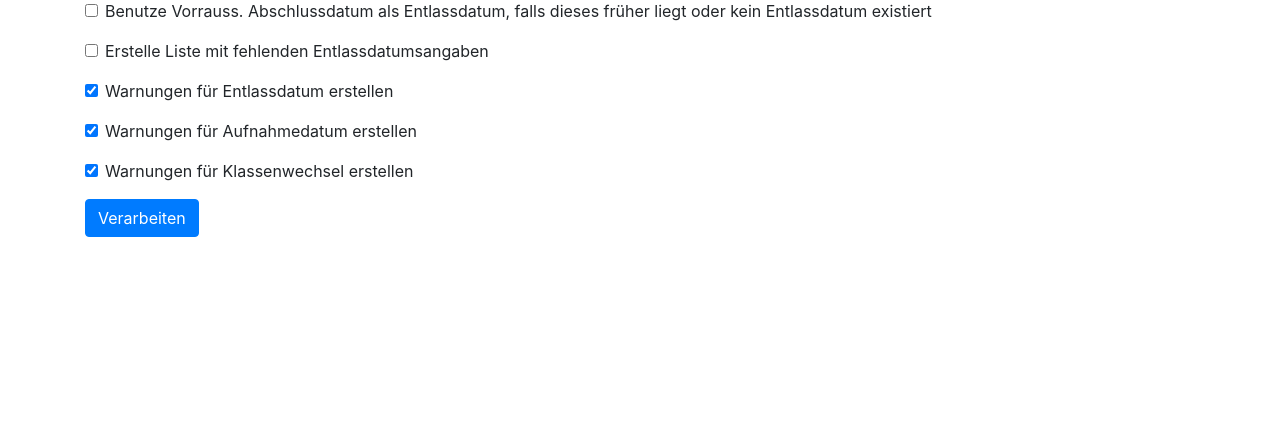
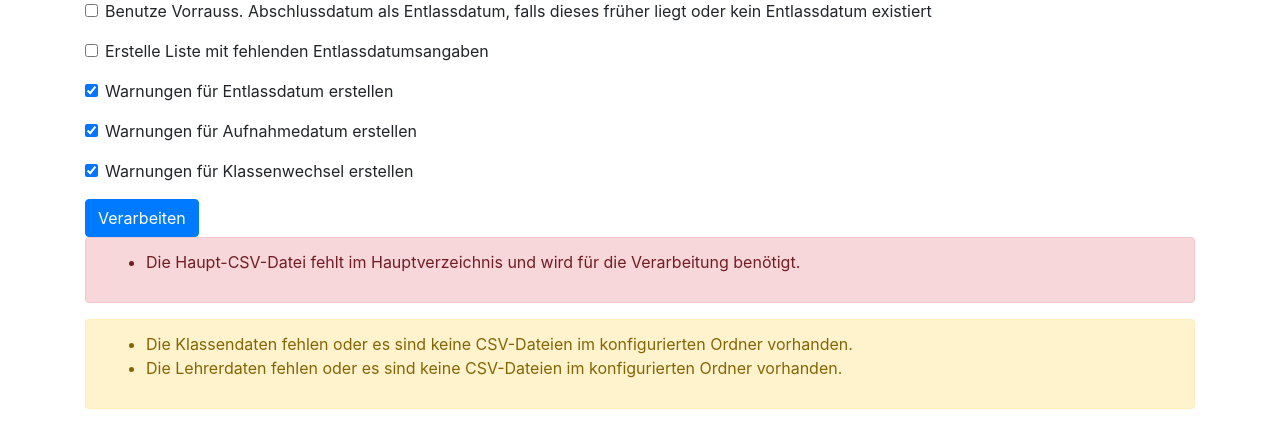
Before and after one commit to CmoneBK/Schild-WebUntis-Tool, a Flask app: page / in a window 1280 px wide. Shown: the part 105-553 px from the top of the page. Run offline with Flask 2, Linux system fonts and the light colour scheme; parts of the project's set-up code (start-up, migrations or seed data) failed here and were passed over; some libraries are stand-ins or nearby versions.

Commit message:
Darstellung von Fehlern und Fehlenden Dateien im WebEnd

```diff
--- a/Schild_WebUntis_Tool/__init__.py
+++ b/Schild_WebUntis_Tool/__init__.py
@@ -101,9 +101,11 @@ credentials_path = ./config/credentials.json
 
 @app.route('/', methods=['GET', 'POST'])
 def index():
-    global warnings_cache # Globaler Cache für die Zwischenspeicherung von Warnungen
+    global warnings_cache  # Globaler Cache für die Zwischenspeicherung von Warnungen
     warnings = []
     confirmation = None  # Variable für Bestätigungsnachricht
+    errors = []  # Liste für Fehlermeldungen
+    warnings_messages = []  # Liste für nicht-blockierende Warnungen
 
     # Standardwerte für die Checkboxen definieren
     use_abschlussdatum = False
@@ -112,7 +114,26 @@ def index():
     warn_aufnahmedatum = True
     warn_klassenwechsel = True
 
-    if request.method == 'POST':
+    # Lese die Konfigurationspfade aus der settings.ini
+    config = configparser.ConfigParser()
+    config.read("settings.ini")
+    classes_dir = config.get("Directories", "classes_directory", fallback="./Klassendaten")
+    teachers_dir = config.get("Directories", "teachers_directory", fallback="./Lehrerdaten")
+
+    # Überprüfen, ob die Haupt-CSV-Datei vorhanden ist
+    main_csv_exists = any(f.endswith('.csv') for f in os.listdir('.') if not os.path.isdir(f))
+    if not main_csv_exists:
+        errors.append("Die Haupt-CSV-Datei fehlt im Hauptverzeichnis und wird für die Verarbeitung benötigt.")
+
+    # Überprüfen, ob die Klassendaten verfügbar sind
+    if not os.path.exists(classes_dir) or not any(f.endswith('.csv') for f in os.listdir(classes_dir)):
+        warnings_messages.append("Die Klassendaten fehlen oder es sind keine CSV-Dateien im konfigurierten Ordner vorhanden.")
+
+    # Überprüfen, ob die Lehrerdaten verfügbar sind
+    if not os.path.exists(teachers_dir) or not any(f.endswith('.csv') for f in os.listdir(teachers_dir)):
+        warnings_messages.append("Die Lehrerdaten fehlen oder es sind keine CSV-Dateien im konfigurierten Ordner vorhanden.")
+
+    if request.method == 'POST' and not errors:
         # Aktuelle Werte aus dem Formular lesen und die Auswahl des Benutzers speichern
         use_abschlussdatum = request.form.get('use_abschlussdatum') == 'on'
         create_second_file = request.form.get('create_second_file') == 'on'
@@ -121,29 +142,35 @@ def index():
         warn_klassenwechsel = request.form.get('warn_klassenwechsel') == 'on'
 
         # Übergebe die Auswahl an die Run-Funktion
-        warnings = run(
-            use_abschlussdatum=use_abschlussdatum,
-            create_second_file=create_second_file,
-            warn_entlassdatum=warn_entlassdatum,
-            warn_aufnahmedatum=warn_aufnahmedatum,
-            warn_klassenwechsel=warn_klassenwechsel
-        )
-        warnings_cache = warnings  # Speichert Warnungen zur späteren Nutzung
+        try:
+            warnings = run(
+                use_abschlussdatum=use_abschlussdatum,
+                create_second_file=create_second_file,
+                warn_entlassdatum=warn_entlassdatum,
+                warn_aufnahmedatum=warn_aufnahmedatum,
+                warn_klassenwechsel=warn_klassenwechsel
+            )
+            warnings_cache = warnings  # Speichert Warnungen zur späteren Nutzung
 
-        # Setzt eine Bestätigungsnachricht nach erfolgreicher Ausführung
-        confirmation = "Erledigt!"
+            # Setzt eine Bestätigungsnachricht nach erfolgreicher Ausführung
+            confirmation = "Erledigt!"
+        except Exception as e:
+            errors.append(f"Fehler während der Verarbeitung: {str(e)}")
 
-    # Seite mit aktuellen Checkbox-Zuständen und Warnungen rendern
+    # Seite mit aktuellen Checkbox-Zuständen, Warnungen, Fehlern und Bestätigung rendern
     return render_template(
         'index.html',
         warnings=warnings,
         confirmation=confirmation,
+        errors=errors,
+        warnings_messages=warnings_messages,
         use_abschlussdatum=use_abschlussdatum,
         create_second_file=create_second_file,
         warn_entlassdatum=warn_entlassdatum,
         warn_aufnahmedatum=warn_aufnahmedatum,
         warn_klassenwechsel=warn_klassenwechsel
     )
+
 
 @app.route('/generate_emails', methods=['POST'])
 def generate_emails():
--- a/Schild_WebUntis_Tool/requirements.txt
+++ b/Schild_WebUntis_Tool/requirements.txt
@@ -1 +1,6 @@
 Flask~=1.1
+google-auth>=2.0.0
+google-auth-oauthlib>=0.4.0
+google-api-python-client>=2.0.0
+oauth2client>=4.1.3
+html2text>=2020.1.16
--- a/Schild_WebUntis_Tool/templates/index.html
+++ b/Schild_WebUntis_Tool/templates/index.html
@@ -35,8 +35,28 @@
         </form>
 
 
+        {% if errors %}
+        <div class="alert alert-danger" role="alert">
+            <ul>
+                {% for error in errors %}
+                <li>{{ error }}</li>
+                {% endfor %}
+            </ul>
+        </div>
+        {% endif %}
+
+        {% if warnings_messages %}
+        <div class="alert alert-warning" role="alert">
+            <ul>
+                {% for warning in warnings_messages %}
+                <li>{{ warning }}</li>
+                {% endfor %}
+            </ul>
+        </div>
+        {% endif %}
+
         {% if confirmation %}
-        <div class="alert alert-success mt-3" role="alert">
+        <div class="alert alert-success" role="alert">
             {{ confirmation }}
         </div>
         {% endif %}
```
